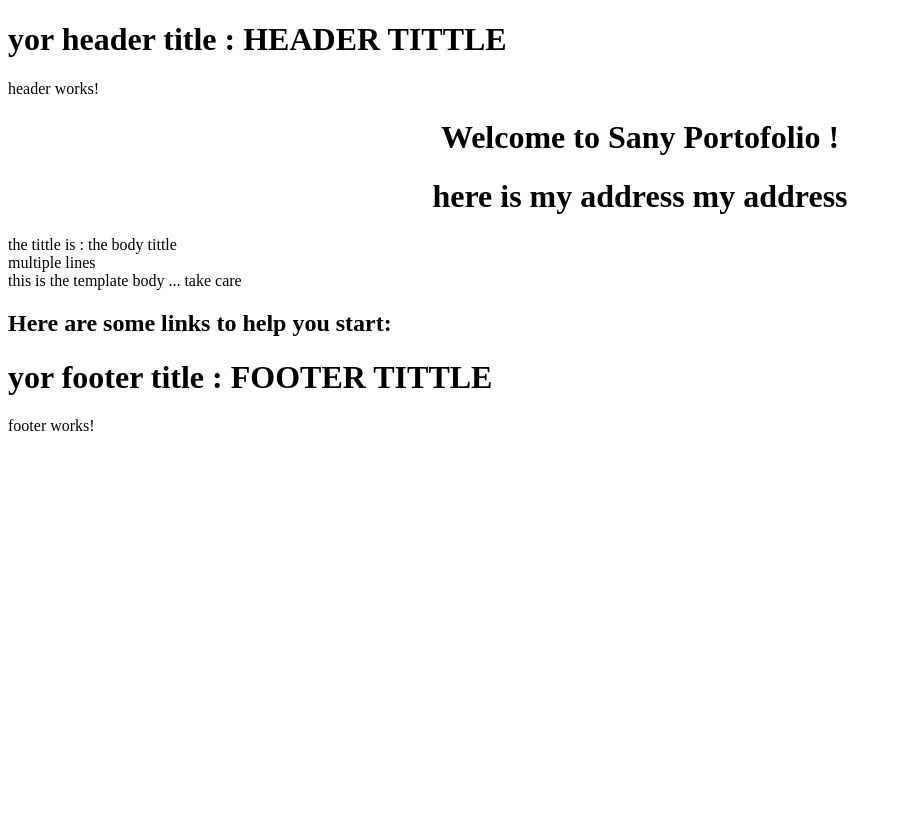
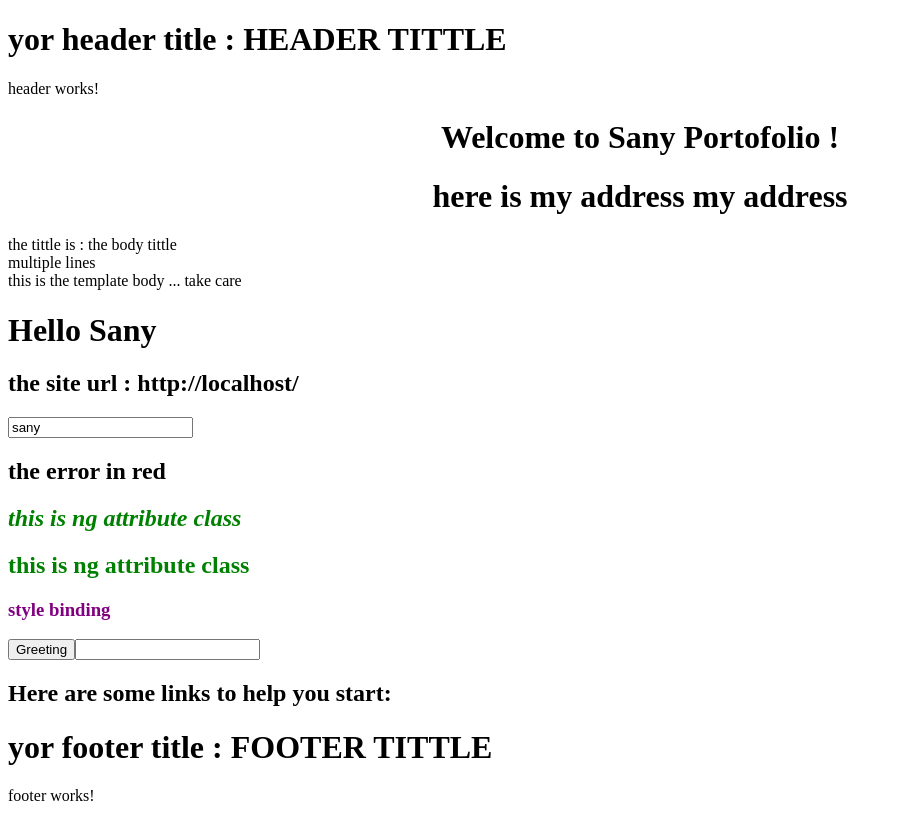
Before and after one commit to Sanyyouisf/MyPortofolio, an Angular app: page / in a window 1280 px wide. Shown: the whole page, without its empty margins (0-902 px from the left). Before the commit the page ends 800 px from the top, so only its background shows below. Built offline with nearby package versions, Linux system fonts and the light colour scheme.

Commit message:
event binding and property binding

```diff
--- a/src/app/body/body.component.ts
+++ b/src/app/body/body.component.ts
@@ -5,14 +5,64 @@ import { Component, OnInit } from '@angular/core';
   // templateUrl: './body.component.html',
   template: `<div> the tittle is : {{tittle}}</div>
   <div> multiple lines</div>
-  <div>this is the template body ... take care </div>`,
-  styleUrls: ['./body.component.css']
+  <div>this is the template body ... take care </div>
+  <h1> {{greeting()}}</h1>
+  <h2> the site url : {{siteUrl}}</h2>
+  <input id="{{myId}}" type='text' value='sany'>
+  <h2 [class.text-danger]="hasError"> the error in red</h2>
+  <h2 [ngClass]="messageClass" > this is ng attribute class</h2>
+  <h2 [ngClass]=" hasError == true ? 'text-danger' : 'text-success'" > this is ng attribute class</h2>
+  <h3 [style.color]="'purple'"> style binding </h3>
+  <button (click) = "whenClicked()"> Greeting</button>
+  <input (keyup) = "OnKeyUp($event)" type='text'>
+  <p>{{values}}</p>
+ `,
+  styles: [`
+  .text-danger {
+    color: red;
+  }
+  .text-success {
+    color: green;
+  }
+  .text-special {
+    font-style: Italic;
+  }
+  `]
 })
 export class BodyComponent implements OnInit {
-tittle = 'the body tittle';
+public tittle = 'the body tittle';
+public name = 'Sany';
+public hasError = false;
+public isSpecial = true;
+public values = '';
+// public textValue = 'text text value';
+public messageClass = {
+  "text-success": !this.hasError,
+  "text-danger" : this.hasError,
+  "text-special": this.isSpecial
+
+}
+// create new property
+public myId = 'testId';
+public siteUrl = window.location.href;
   constructor() { }
 
   ngOnInit() {
+    // this.greeting();
   }
 
+whenClicked()
+  {
+  console.log("wellcome Sany")
 }
+
+  greeting()
+  {
+    return "Hello  "+ this.name;
+  }
+
+  OnKeyUp(event :any)
+  {
+    this.values = event.target.value;
+  }
+}
```
